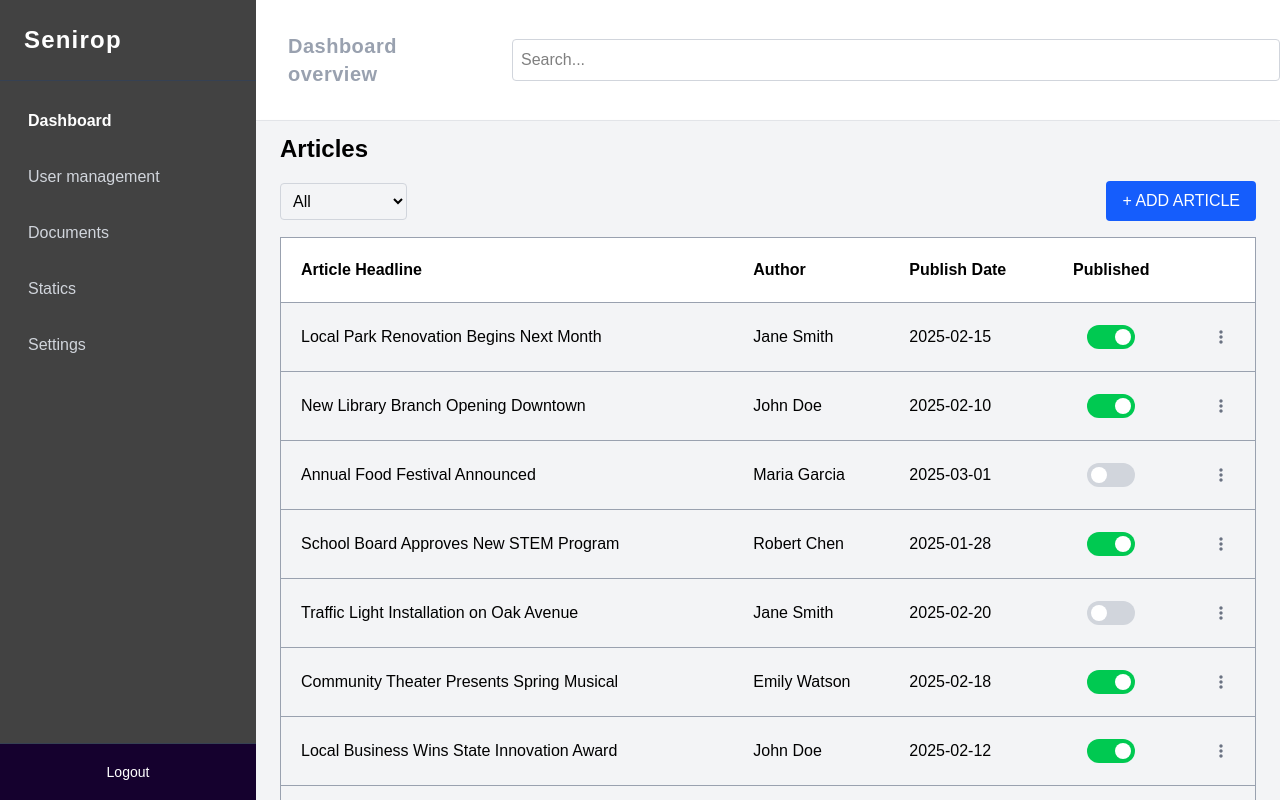
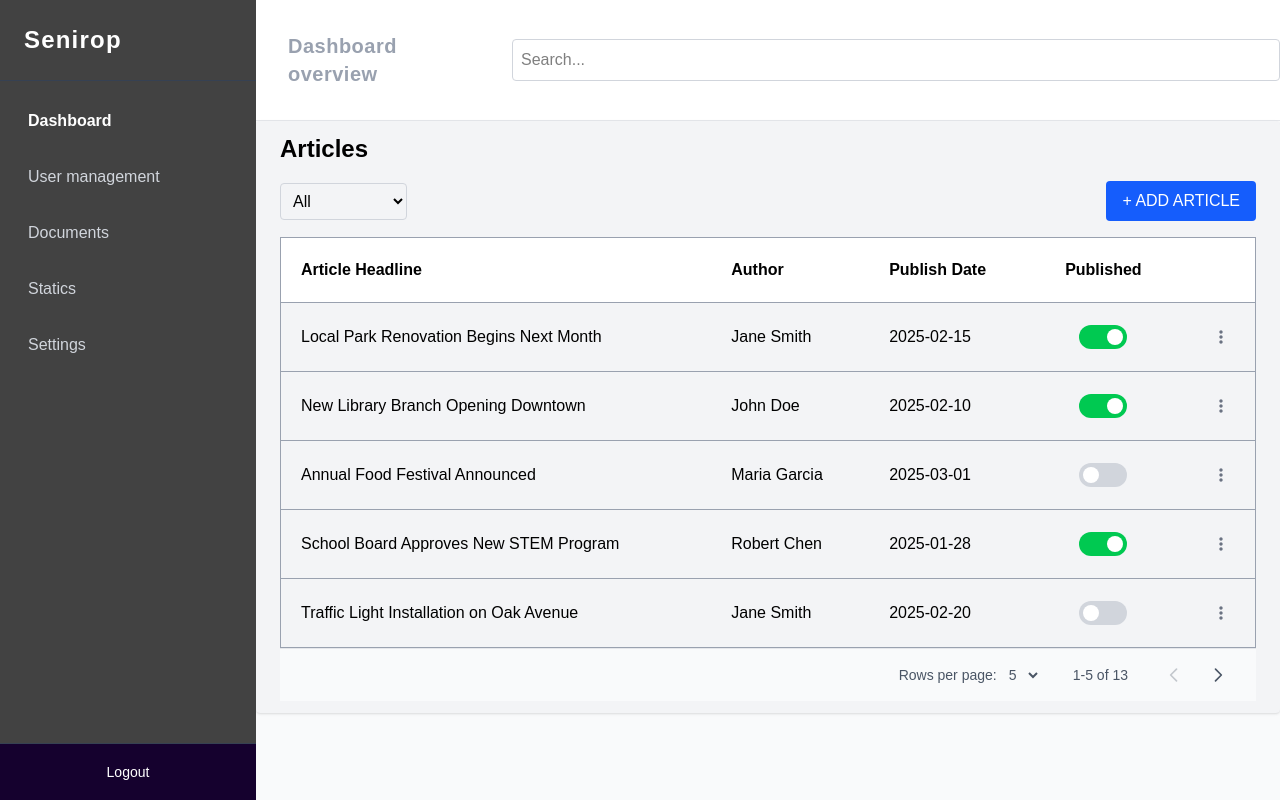
Before and after one commit to fherrerao/local_newspaper_CMS, a Next.js app: page /dashboard in a window 1280 px wide. Built offline with nearby package versions, Linux system fonts and the light colour scheme.

Commit message:
Added pagination

```diff
--- a/src/app/dashboard/page.tsx
+++ b/src/app/dashboard/page.tsx
@@ -1,6 +1,6 @@
 'use client';
 
-import React, { useState } from 'react';
+import React, { useEffect, useState } from 'react';
 import { Article } from '@/types/article';
 import { initialArticles } from '@/data/initialArticle';
 import ToggleSwitch from '@/components/atoms/ToggleSwitch';
@@ -9,6 +9,7 @@ import SearchInput from '@/components/atoms/SearchInput';
 import AsidePanel from '@/components/organism/AsidePanel';
 import Button from '@/components/atoms/Buttons';
 import ActionMenu from '@/components/atoms/ActionMenu';
+import TablePagination from '@/components/atoms/TablePagination';
 
 const Home = () => {
     const [articles, setArticles] = useState<Article[]>(initialArticles);
@@ -19,6 +20,13 @@ const Home = () => {
     const [selectedArticle, setSelectedArticle] = useState<Article | null>(null);
     const [isEditing, setIsEditing] = useState(false);
 
+    const [currentPage, setCurrentPage] = useState(1);
+    const [rowsPerPage, setRowsPerPage] = useState(5);
+
+    useEffect(() => {
+        setCurrentPage(1);
+    }, [searchText, filter]);
+
     const filteredArticles = articles.filter((article) => {
         const matchText = article.headline.toLowerCase().includes(searchText.toLowerCase());
         const matchFilter = filter === 'all'
@@ -26,6 +34,9 @@ const Home = () => {
             : filter === 'published' ? article.published : !article.published;
         return matchText && matchFilter;
     });
+
+    const startIndex = (currentPage - 1) * rowsPerPage;
+    const paginatedArticles = filteredArticles.slice(startIndex, startIndex + rowsPerPage);
 
     const handleTogglePublish = (id: string) => {
         const newArticles = articles.map(art => {
@@ -106,7 +117,7 @@ const Home = () => {
                         </tr>
                     </thead>
                     <tbody>
-                        {filteredArticles.map((article) => (
+                        {paginatedArticles.map((article) => (
                             <tr
                                 key={article.id}
                                 onClick={() => openViewArticle(article)}
@@ -137,6 +148,16 @@ const Home = () => {
                         ))}
                     </tbody>
                 </table>
+                <TablePagination
+                    totalCount={filteredArticles.length}
+                    currentPage={currentPage}
+                    rowsPerPage={rowsPerPage}
+                    onPageChange={setCurrentPage}
+                    onRowsPerPageChange={(newRows) => {
+                        setRowsPerPage(newRows);
+                        setCurrentPage(1);
+                    }}
+                />
             </div>
 
             <AsidePanel
--- /dev/null
+++ b/src/components/atoms/TablePagination.tsx
@@ -0,0 +1,63 @@
+'use client';
+
+interface PaginationProps {
+    totalCount: number;
+    currentPage: number;
+    rowsPerPage: number;
+    onPageChange: (newPage: number) => void;
+    onRowsPerPageChange: (newRowsPerPage: number) => void;
+}
+
+export default function TablePagination({
+    totalCount,
+    currentPage,
+    rowsPerPage,
+    onPageChange,
+    onRowsPerPageChange
+}: PaginationProps) {
+    const totalPages = Math.ceil(totalCount / rowsPerPage);
+    const startItem = totalCount === 0 ? 0 : (currentPage - 1) * rowsPerPage + 1;
+    const endItem = Math.min(currentPage * rowsPerPage, totalCount);
+
+    return (
+        <div className="flex items-center justify-end px-6 py-3 border-t border-gray-200 bg-gray-50 text-sm text-gray-600 gap-8">
+            <div className="flex items-center gap-2">
+                <span>Rows per page:</span>
+                <select
+                    value={rowsPerPage}
+                    onChange={(e) => onRowsPerPageChange(Number(e.target.value))}
+                    className="bg-transparent focus:outline-none cursor-pointer font-medium"
+                >
+                    <option value={5}>5</option>
+                    <option value={10}>10</option>
+                    <option value={20}>20</option>
+                </select>
+            </div>
+
+            <div>
+                {startItem}-{endItem} of {totalCount}
+            </div>
+
+            <div className="flex items-center gap-4">
+                <button
+                    onClick={() => onPageChange(currentPage - 1)}
+                    disabled={currentPage === 1}
+                    className="p-1 rounded hover:bg-gray-200 disabled:opacity-30 disabled:hover:bg-transparent transition-colors"
+                >
+                    <svg className="w-5 h-5" fill="none" stroke="currentColor" viewBox="0 0 24 24">
+                        <path strokeLinecap="round" strokeLinejoin="round" strokeWidth="2" d="M15 19l-7-7 7-7" />
+                    </svg>
+                </button>
+                <button
+                    onClick={() => onPageChange(currentPage + 1)}
+                    disabled={currentPage === totalPages || totalCount === 0}
+                    className="p-1 rounded hover:bg-gray-200 disabled:opacity-30 disabled:hover:bg-transparent transition-colors"
+                >
+                    <svg className="w-5 h-5" fill="none" stroke="currentColor" viewBox="0 0 24 24">
+                        <path strokeLinecap="round" strokeLinejoin="round" strokeWidth="2" d="M9 5l7 7-7 7" />
+                    </svg>
+                </button>
+            </div>
+        </div>
+    );
+}
```
